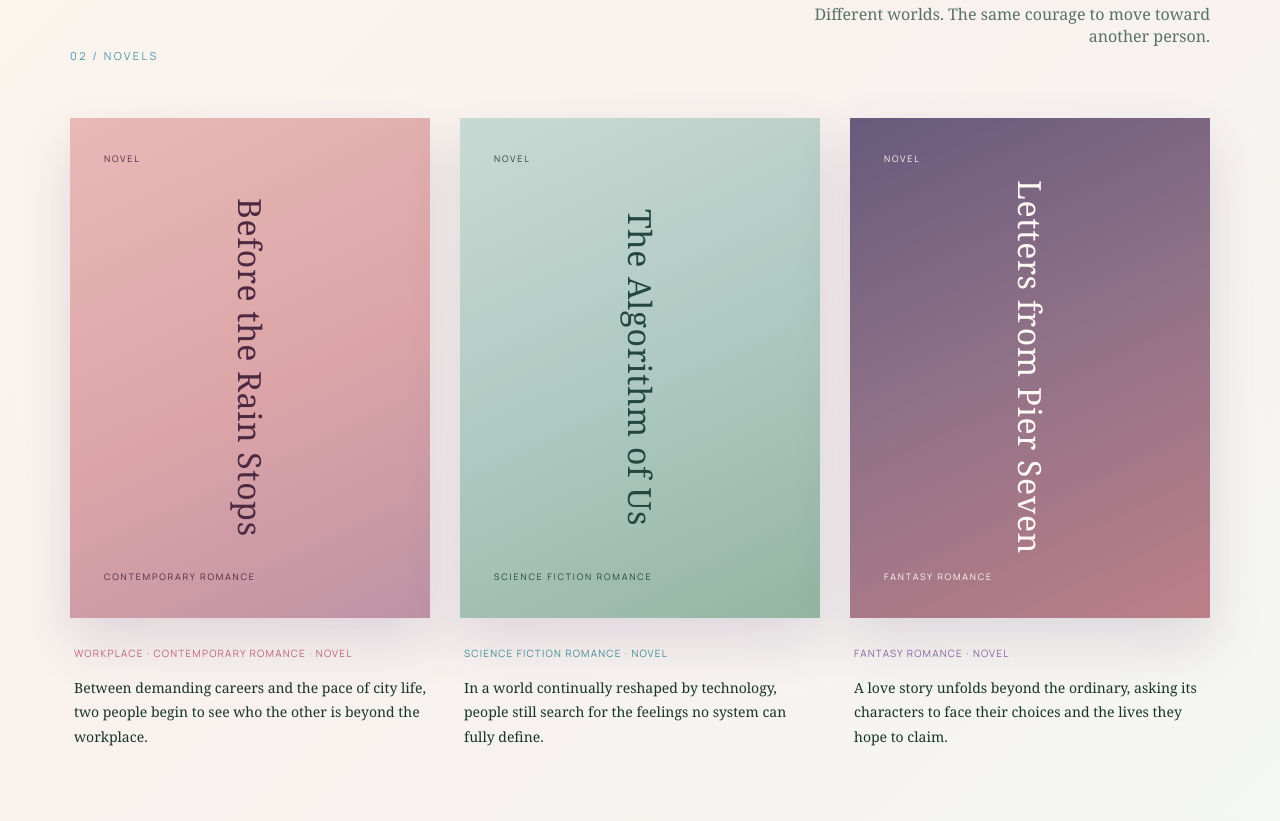
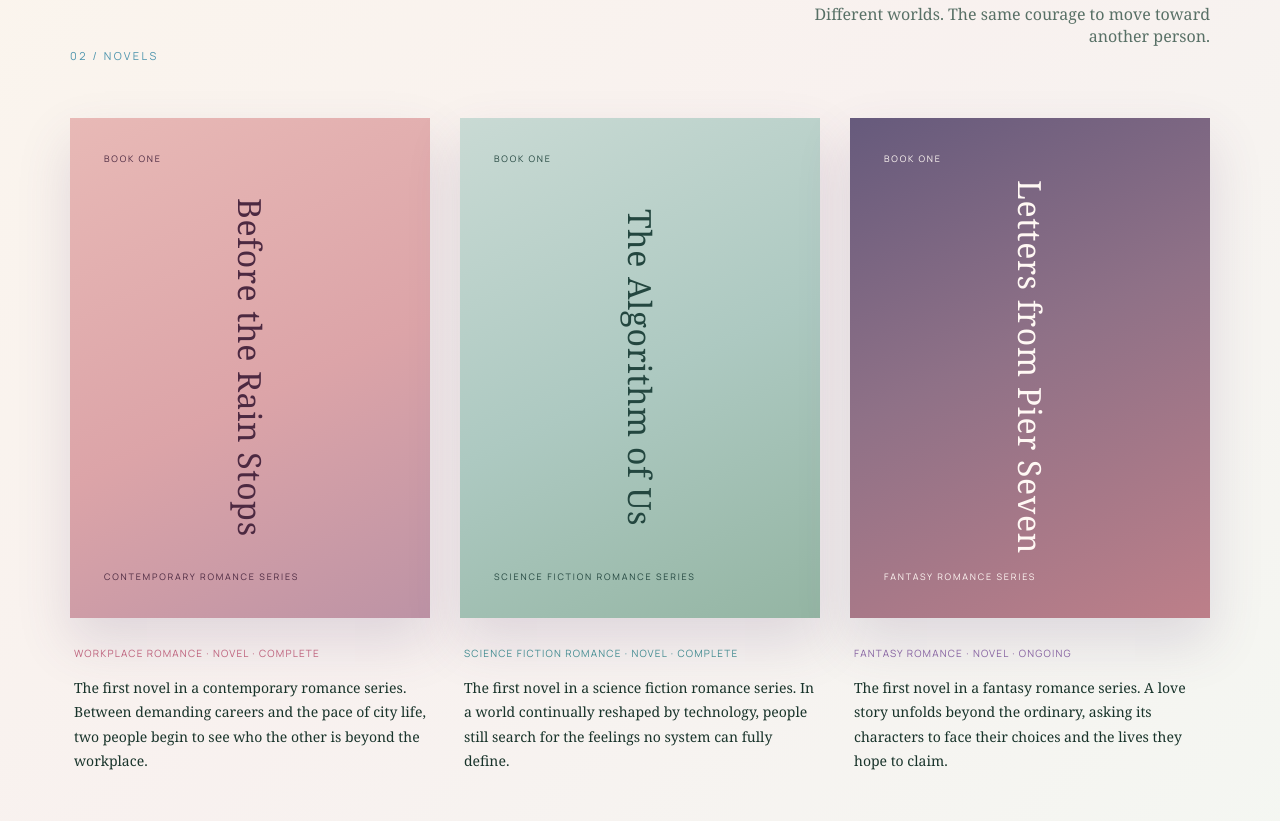
Before and after one commit to kathyjenner/web, a plain HTML site: page index.html in a window 1280 px wide. Shown: the part 1619-2440 px from the top of the page. Drawn offline with Linux system fonts and the light colour scheme.

Commit message:
Update novel series and publication status

```diff
--- a/index.html
+++ b/index.html
@@ -18,7 +18,7 @@
       <a class="brand" href="#top">kathyjenner<span>·</span></a>
       <button class="menu-button" aria-label="Open menu" aria-expanded="false">Menu</button>
       <div class="nav-links">
-        <a href="#about">About</a><a href="#novels">Novels</a><a href="#contact">Contact</a><a href="zh.html" lang="zh-CN">中文</a>
+        <a href="#about">About</a><a href="#novels">Novels</a><a href="#contact">Contact</a>
       </div>
     </nav>
   </header>
@@ -55,16 +55,16 @@
       <div class="section-head reveal"><div class="section-label">02 / NOVELS</div><p>Different worlds. The same courage to move toward another person.</p></div>
       <div class="book-grid">
         <article class="book-card reveal">
-          <div class="book-cover cover-one"><span>NOVEL</span><h3>Before the Rain Stops</h3><small>CONTEMPORARY ROMANCE</small></div>
-          <div class="book-info"><span>WORKPLACE · CONTEMPORARY ROMANCE · NOVEL</span><p>Between demanding careers and the pace of city life, two people begin to see who the other is beyond the workplace.</p></div>
+          <div class="book-cover cover-one"><span>BOOK ONE</span><h3>Before the Rain Stops</h3><small>CONTEMPORARY ROMANCE SERIES</small></div>
+          <div class="book-info"><span>WORKPLACE ROMANCE · NOVEL · COMPLETE</span><p>The first novel in a contemporary romance series. Between demanding careers and the pace of city life, two people begin to see who the other is beyond the workplace.</p></div>
         </article>
         <article class="book-card reveal">
-          <div class="book-cover cover-two"><span>NOVEL</span><h3>The Algorithm of Us</h3><small>SCIENCE FICTION ROMANCE</small></div>
-          <div class="book-info"><span>SCIENCE FICTION ROMANCE · NOVEL</span><p>In a world continually reshaped by technology, people still search for the feelings no system can fully define.</p></div>
+          <div class="book-cover cover-two"><span>BOOK ONE</span><h3>The Algorithm of Us</h3><small>SCIENCE FICTION ROMANCE SERIES</small></div>
+          <div class="book-info"><span>SCIENCE FICTION ROMANCE · NOVEL · COMPLETE</span><p>The first novel in a science fiction romance series. In a world continually reshaped by technology, people still search for the feelings no system can fully define.</p></div>
         </article>
         <article class="book-card reveal">
-          <div class="book-cover cover-three"><span>NOVEL</span><h3>Letters from Pier Seven</h3><small>FANTASY ROMANCE</small></div>
-          <div class="book-info"><span>FANTASY ROMANCE · NOVEL</span><p>A love story unfolds beyond the ordinary, asking its characters to face their choices and the lives they hope to claim.</p></div>
+          <div class="book-cover cover-three"><span>BOOK ONE</span><h3>Letters from Pier Seven</h3><small>FANTASY ROMANCE SERIES</small></div>
+          <div class="book-info"><span>FANTASY ROMANCE · NOVEL · ONGOING</span><p>The first novel in a fantasy romance series. A love story unfolds beyond the ordinary, asking its characters to face their choices and the lives they hope to claim.</p></div>
         </article>
       </div>
     </section>
```
